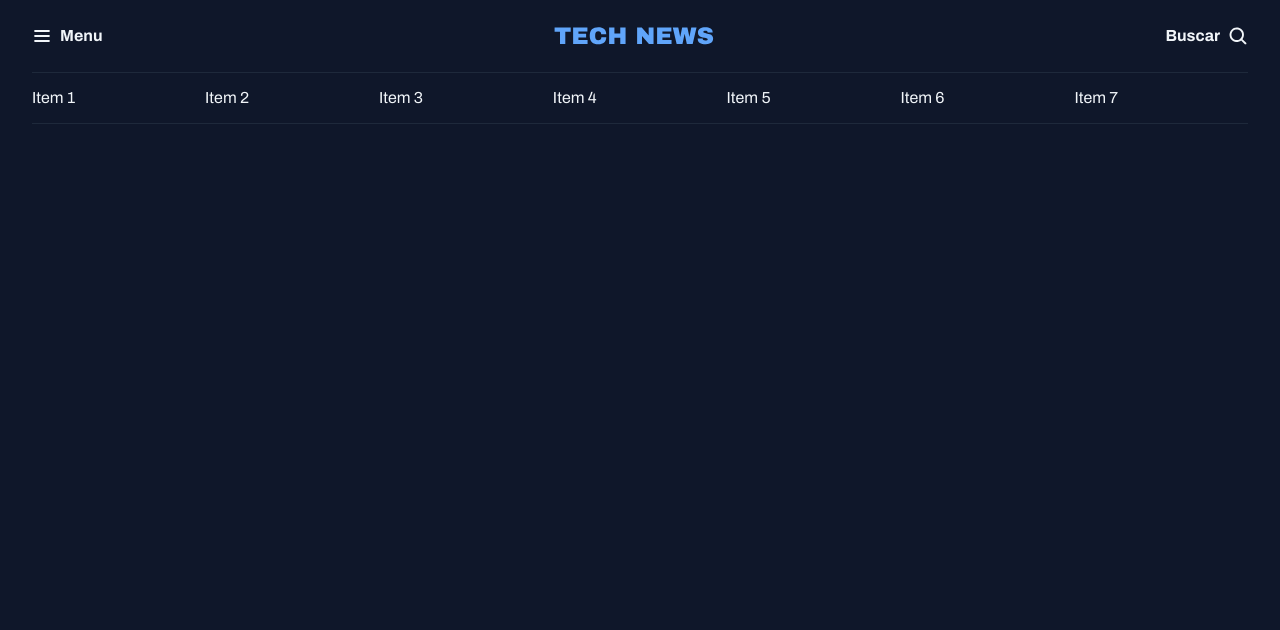
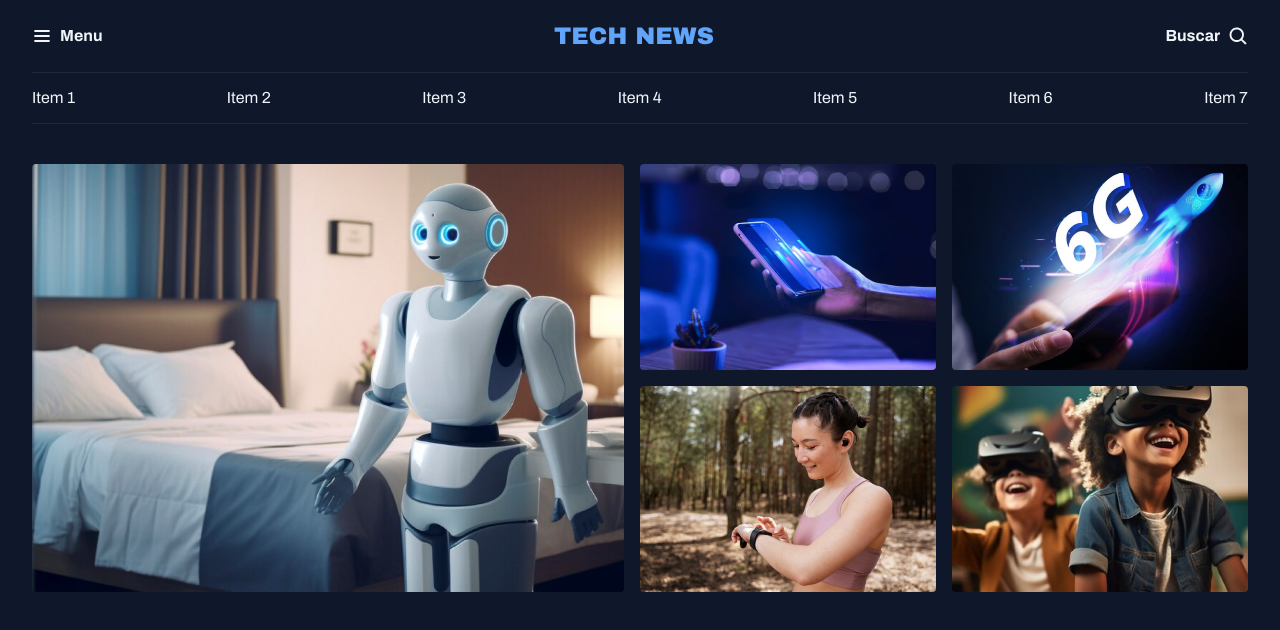
Before and after one commit to rafaelhalder/news, a plain HTML site: page index.html in a window 1280 px wide. Drawn offline with Linux system fonts and the light colour scheme.

Commit message:
sections

```diff
--- a/index.html
+++ b/index.html
@@ -40,5 +40,18 @@
         <a href="">Item 7</a>
       </nav>
     </header>
+    <main class="grid container">
+      <section id="featured" class="grid grid-flow-col gap-16">
+        <div>
+          <img src="assets/images/Image 01.png" alt="" />
+        </div>
+        <div class="grid grid-cols-2 gap-16">
+          <img src="assets/images/Image 02.png" alt="" />
+          <img src="assets/images/Image 03.png" alt="" />
+          <img src="assets/images/Image 04.png" alt="" />
+          <img src="assets/images/Image 05.png" alt="" />
+        </div>
+      </section>
+    </main>
   </body>
 </html>
--- a/styles/global.css
+++ b/styles/global.css
@@ -41,12 +41,8 @@
   font: inherit;
 }
 
-.grid {
-  display: grid;
-}
-
-.grid-flow-col {
-  grid-auto-flow: column;
+img{
+  max-width: 100%;
 }
 
 .container {
@@ -55,3 +51,7 @@
   margin-inline: auto;
 
 }
+
+main{
+  margin-top: 40px;
+}
--- a/styles/header.css
+++ b/styles/header.css
@@ -20,4 +20,5 @@
   padding-block: 14px;
   border: solid 1px var(--stroke-color);
   border-inline: none;
+  justify-content: space-between;
 }
--- a/styles/index.css
+++ b/styles/index.css
@@ -1,2 +1,4 @@
 @import url('global.css');
+@import url('utility.css');
 @import url('header.css');
+@import url('sections.css');
--- /dev/null
+++ b/styles/sections.css
@@ -0,0 +1,7 @@
+#featured {
+  img{
+    height: 100%;
+    object-fit: cover;
+    border-radius: 4px;
+  }
+}
--- /dev/null
+++ b/styles/utility.css
@@ -0,0 +1,15 @@
+
+.grid {
+  display: grid;
+}
+
+.grid-flow-col {
+  grid-auto-flow: column;
+}
+
+.grid-cols-2{
+  grid-template-columns: 1fr 1fr;
+}
+.gap-16{
+  gap: 16px;
+}
```
